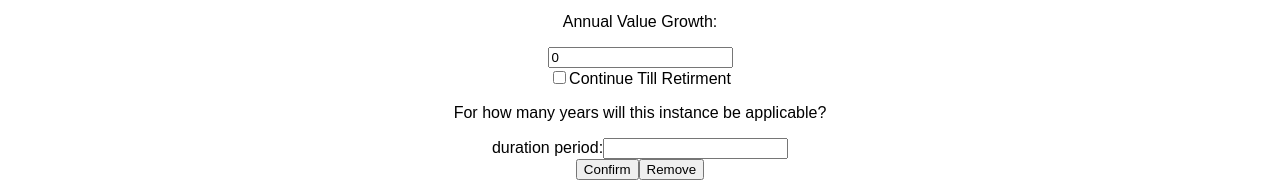
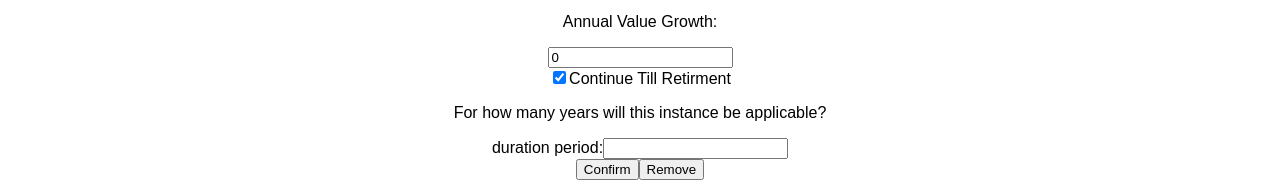
Before and after one commit to Cooper-Runstein/React-Personal-Finance-App, a React (Create React App) app: page / in a window 1280 px wide. Shown: the part 332-514 px from the top of the page. Built offline with nearby package versions, Linux system fonts and the light colour scheme.

Commit message:
Duration to retirement works

```diff
--- a/src/Components/Start_Components/StartExpensesLinkForm.js
+++ b/src/Components/Start_Components/InstanceComponents/StartExpensesLinkForm.js
@@ -1,6 +1,6 @@
 import React from 'react';
 import PropTypes from 'prop-types';
-import Instance from '../Main_Components/Instance';
+
 
 const StartExpensesLinkForm = (props) =>{
   return (<div className="start-link-container">
--- a/src/Components/Start_Components/StartInstanceForm.js
+++ b/src/Components/Start_Components/InstanceComponents/StartInstanceForm.js
@@ -32,14 +32,24 @@ const StartInstanceForm = (props)=> {
             />
 
             {
+              //This ternary displays duration componenet if category type is durational
             props.isDurational()
+
             ?
+
             <div>
               <StartDurationalForm
                 growth = {props.interest}
                 pendingGrowth = {props.pendingInterest}
               />
-              <span><input type = 'checkbox' value="retirement"/>Continue Till Retirment</span>
+              <span>
+                <input
+                  type = 'checkbox'
+                  checked={props.duration === 'retirement' ? true : false}
+                  onChange={props.setDurationToRetirement}
+                />Continue Till Retirment
+              </span>
+
               <StartStandardForm
                 name = 'duration period'
                 category = {props.length}
@@ -62,6 +72,7 @@ const StartInstanceForm = (props)=> {
             />
           }
           {
+            //This ternary returns form for expense link checks if type is expenses
             props.type === 'expenses'
             ?
             <StartExpensesLinkForm
--- a/src/Components/Start_Components/Start.js
+++ b/src/Components/Start_Components/Start.js
@@ -12,10 +12,12 @@ class Start extends React.Component {
     this.onConfirmAt = this.onConfirmAt.bind(this);
     this.alterInstances = this.alterInstances.bind(this);
     this.packageData = this.packageData.bind(this);
+    this.setDurationToRetirement = this.setDurationToRetirement.bind(this);
 
     this.handleConnectedSelctionChange = this.handleConnectedSelctionChange.bind(this);
     this.toggleDisplayLinkOptions = this.toggleDisplayLinkOptions.bind(this);
     this.handleLinkSubmit = this.handleLinkSubmit.bind(this);
+
 
     this.state = {
       pendingRetirment: '',
@@ -33,8 +35,8 @@ class Start extends React.Component {
           interest: 0,
           length: 'auto',
           pendingLength: 'auto',
-          duration: "retierment",
-          pendingDuration: "retierment",
+          duration: "retirement",
+          pendingDuration: "retirement",
 
         }],
 
@@ -127,8 +129,8 @@ class Start extends React.Component {
 
   //Common Function
   alterInstances = (type, instanceIndex, newInstance) => {
-    console.log("Altering instance at: " + type + ' ' + instanceIndex)
-    return this.state[type].instances.map((e, i) => {
+    console.log("Altering instance at: " + type + ' ' + instanceIndex);
+     let newInstances = this.state[type].instances.map((e, i) => {
       if (i === instanceIndex){
         console.log('found');
         console.log(newInstance(e,i));
@@ -136,7 +138,9 @@ class Start extends React.Component {
       } else {
         return e;
       }
-    })
+    });
+    console.log(newInstances);
+    return newInstances;
   }
 
   changeStateInstancesAt = (type, newInstances)=> {
@@ -354,6 +358,28 @@ handleLinkSubmit(index, event){
   this.changeStateInstancesAt('debt', newInstances);
 }
 
+  setDurationToRetirement = (type, instanceIndex) =>{
+    let newState;
+    if (this.state[type].instances[instanceIndex].duration === 'retirement'){
+      alert("Box was already checked");
+      newState = (e) => {
+        return{
+          ...e,
+          duration: ''
+      }
+    }
+    } else {
+       newState = (e) => {
+        return {
+          ...e,
+          duration: 'retirement'
+        }
+      }
+    }
+
+    this.changeStateInstancesAt(type, this.alterInstances(type, instanceIndex, newState));
+  }
+
 
   render() {
     return (
@@ -362,14 +388,12 @@ handleLinkSubmit(index, event){
           title = {"income"}
           description = {'Add your income from jobs/payements, etc. below'}
           instances = {this.state.income.instances}
-
+          setDurationToRetirement = {this.setDurationToRetirement}
           onEditAt = {this.onEditAt}
           addInstance = {()=>this.addInstance('income')}
           removeInstanceAt = {this.removeInstanceAt}
           onChangeAt = {this.onChangeAt}
           onConfirmAt = {this.onConfirmAt}
-
-
 
         />
         <StartCategoryForm
@@ -378,6 +402,7 @@ handleLinkSubmit(index, event){
           instances = {this.state.expenses.instances}
           onEditAt = {this.onEditAt}
           addInstance = {()=>this.addInstance('expenses')}
+          setDurationToRetirement = {this.setDurationToRetirement}
           removeInstanceAt = {this.removeInstanceAt}
           onChangeAt = {this.onChangeAt}
           onConfirmAt = {this.onConfirmAt}
--- a/src/Components/Start_Components/StartCategoryForm.js
+++ b/src/Components/Start_Components/StartCategoryForm.js
@@ -1,6 +1,6 @@
 import React from 'react';
 import PropTypes from 'prop-types';
-import StartInstanceForm from './StartInstanceForm';
+import StartInstanceForm from './InstanceComponents/StartInstanceForm';
 
 
 const  StartCategoryForm = (props)=> {
@@ -17,6 +17,7 @@ const  StartCategoryForm = (props)=> {
       }
 
     }
+
 
     return (
       <div>
@@ -43,6 +44,7 @@ const  StartCategoryForm = (props)=> {
             onRemove = { ()=> props.removeInstanceAt(props.title, i) }
             onChange = { ()=> props.onChangeAt(props.title, i) }
             onConfirm = { ()=> props.onConfirmAt(props.title, i) }
+            setDurationToRetirement = { ()=> props.setDurationToRetirement(props.title, i) }
             debts = {props.debts}
             handleConnectedSelctionChange = {props.handleConnectedSelctionChange}
             displayLinkOptions = { e.displayLinkOptions }
@@ -50,13 +52,14 @@ const  StartCategoryForm = (props)=> {
             handleLinkSubmit = { props.handleLinkSubmit }
           />
 
-
           })
         }
         <div className="start-add-button-container">
           <button
             onClick={ props.addInstance }
-          >Add</button>
+          >Add
+          </button>
+
       </div>
       </div>
 
```
Also changed, not shown: src/Components/Start_Components/InstanceComponents/StartDurationalForm.js (renamed from src/Components/Start_Components/StartDurationalForm.js), src/Components/Start_Components/InstanceComponents/StartStandardForm.js (renamed from src/Components/Start_Components/StartStandardForm.js). Lines whose indentation alone changed are shown as unchanged.
